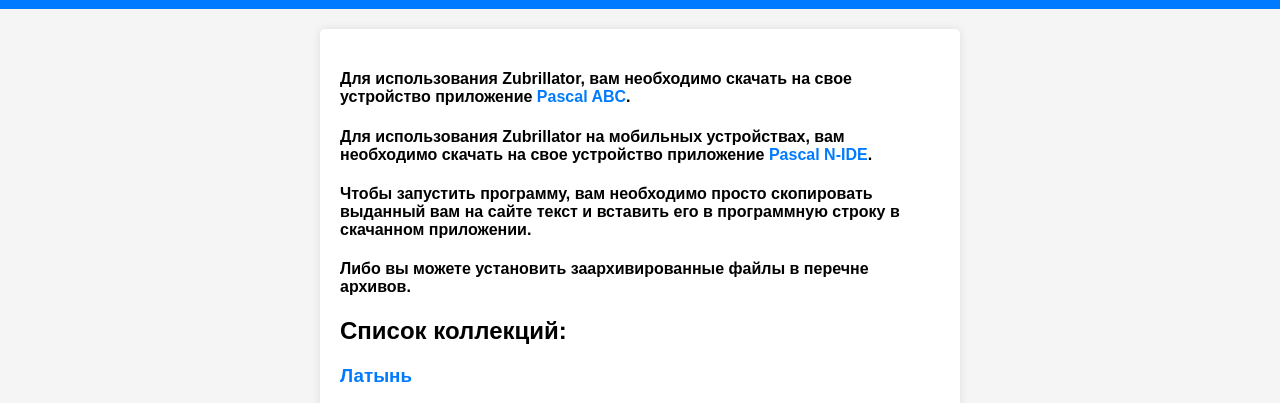
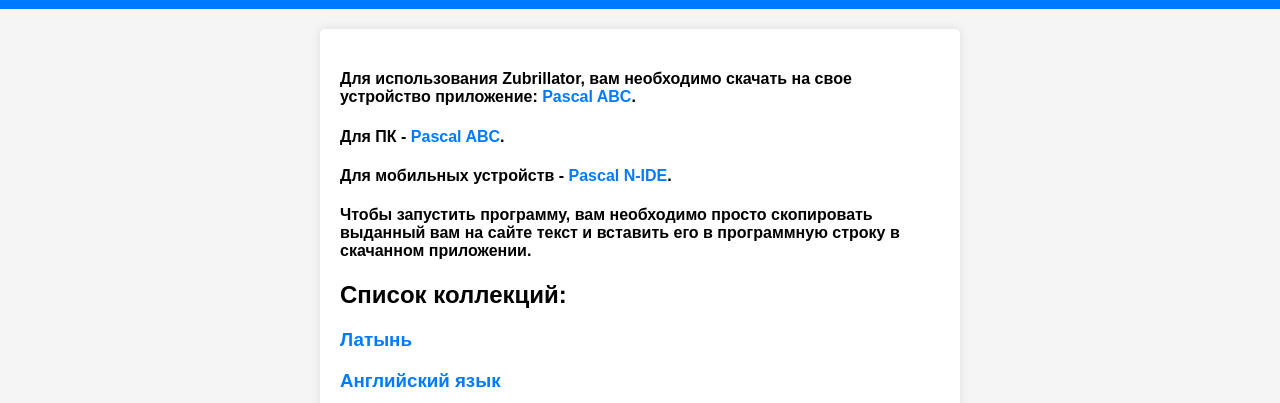
Before and after one commit to zubrilla/Zubrillator, a plain HTML site: page index.html in a window 1280 px wide. Shown: the part 372-775 px from the top of the page. Drawn offline with Linux system fonts and the light colour scheme.

Commit message:
Update index.html

```diff
--- a/index.html
+++ b/index.html
@@ -13,16 +13,17 @@
     </header>
     <main>
         <ul>
-            <il><h4>Для использования Zubrillator, вам необходимо скачать на свое устройство приложение <a href="https://pascal-abc.ru/?ysclid=lwjo41xl3q858180620" target="_blank">Pascal ABC</a>.</h4></il>
-            <li><h4>Для использования Zubrillator на мобильных устройствах, вам необходимо скачать на свое устройство приложение <a href="https://apkpure.net/pascal-n-ide-editor-compiler/com.duy.pascal.compiler?ysclid=lwl66z7m1r678717502" target="_blank">Pascal N-IDE</a>.</h4></li>
+            <il><h4>Для использования Zubrillator, вам необходимо скачать на свое устройство приложение: <a href="https://pascal-abc.ru/?ysclid=lwjo41xl3q858180620" target="_blank">Pascal ABC</a>.</h4></il>
+            <il><h4>Для ПК - <a href="https://pascal-abc.ru/?ysclid=lwjo41xl3q858180620" target="_blank">Pascal ABC</a>.</h4></il>
+            <li><h4>Для мобильных устройств - <a href="https://apkpure.net/pascal-n-ide-editor-compiler/com.duy.pascal.compiler?ysclid=lwl66z7m1r678717502" target="_blank">Pascal N-IDE</a>.</h4></li>
             <li><h4>Чтобы запустить программу, вам необходимо просто скопировать выданный вам на сайте текст и вставить его в программную строку в скачанном приложении.</h4></li>
-            <li><h4>Либо вы можете установить заархивированные файлы в перечне архивов.</h4></li>
             <li><h2>Список коллекций:</h2></li>
             <li><h3><a href="La.html">Латынь</a></h3></li>
             <li><h3><a href="En.html">Английский язык</a></h3></li>
             <li><h3><a href="An.html">Анатомия</a></h3></li>
             <li><h3><a href="Pr.html">Файлы разработки</a></h3></li>
             <br>
+            <li><h4>Вы также можете установить заархивированные файлы в перечне архивов.</h4></li>
             <li><h2>Перечнь архивов:</h2>
             <li><h3>Латынь</h3><li>
             <li><a download href="https://github.com/zubrilla/Zubrillator/raw/main/programs/La/%D0%9B%D0%B5%D0%BA%D1%81%D0%B8%D1%87%D0%B5%D1%81%D0%BA%D0%B8%D0%B5%20%D0%BC%D0%B8%D0%BD%D0%B8%D0%BC%D1%83%D0%BC%D1%8B.zip">Лексические минимумы</a></li>
```
